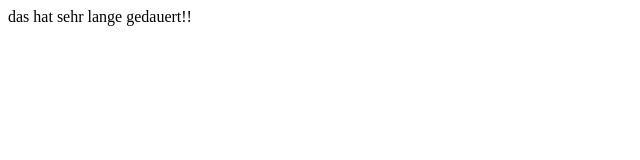
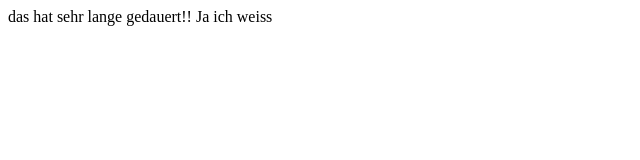
Before and after one commit to JustinosExcellentus/ProgramBase, a plain HTML site: page index.html in a window 1280 px wide. Shown: the full height of the page, 0-640 px from the left. Drawn offline with Linux system fonts and the light colour scheme.

Commit message:
Ja isch weiss

```diff
--- a/index.html
+++ b/index.html
@@ -1,3 +1,4 @@
 <html><body>
     das hat sehr lange gedauert!!
+    Ja ich weiss
 </body> </html>
```
